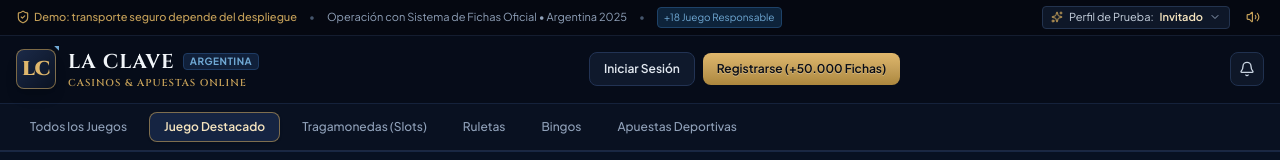
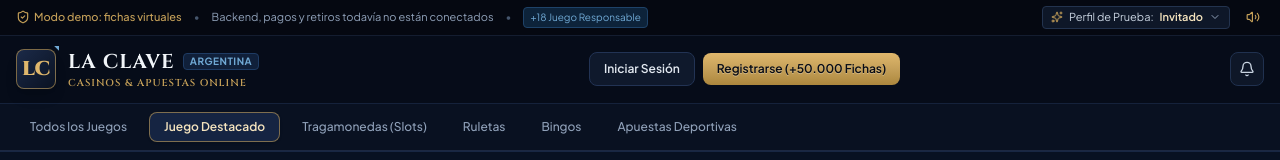
Before and after one commit to florenciaamor36-ship-it/fortu, a React (Vite) app: page / in a window 1280 px wide. Shown: the top 160 px of the page. Built offline with nearby package versions, Linux system fonts and the light colour scheme; no server answers.

Commit message:
Clarify Fortu demo status in header

```diff
--- a/src/components/Header.tsx
+++ b/src/components/Header.tsx
@@ -64,17 +64,17 @@ export const Header: React.FC<HeaderProps> = ({
 
   return (
     <header className="sticky top-0 z-40 w-full bg-[#070d1a]/95 backdrop-blur-md border-b border-[#1c2842]">
-      {/* Top micro-bar: Security, E2EE, Argentine Regulatory & Demo switcher */}
+      {/* Estado visible de demo: no promete servicios conectados ni dinero real. */}
       <div className="bg-[#050811] text-[11px] text-slate-400 py-1.5 px-4 border-b border-[#141d30]">
         <div className="max-w-7xl mx-auto flex flex-wrap items-center justify-between gap-2">
           <div className="flex items-center gap-3">
             <span className="inline-flex items-center gap-1 text-[#c5a059] font-medium">
               <ShieldCheck className="w-3.5 h-3.5 text-[#c5a059]" />
-              Demo: transporte seguro depende del despliegue
+              Modo demo: fichas virtuales
             </span>
             <span className="hidden sm:inline text-slate-600">•</span>
             <span className="hidden sm:inline text-slate-400">
-              Operación con Sistema de Fichas Oficial • Argentina 2025
+              Backend, pagos y retiros todavía no están conectados
             </span>
             <span className="hidden md:inline text-slate-600">•</span>
             <span className="hidden md:inline px-1.5 py-0.5 rounded text-[10px] bg-[#0d233a] text-[#70a9d4] border border-[#1e4268]">
```
